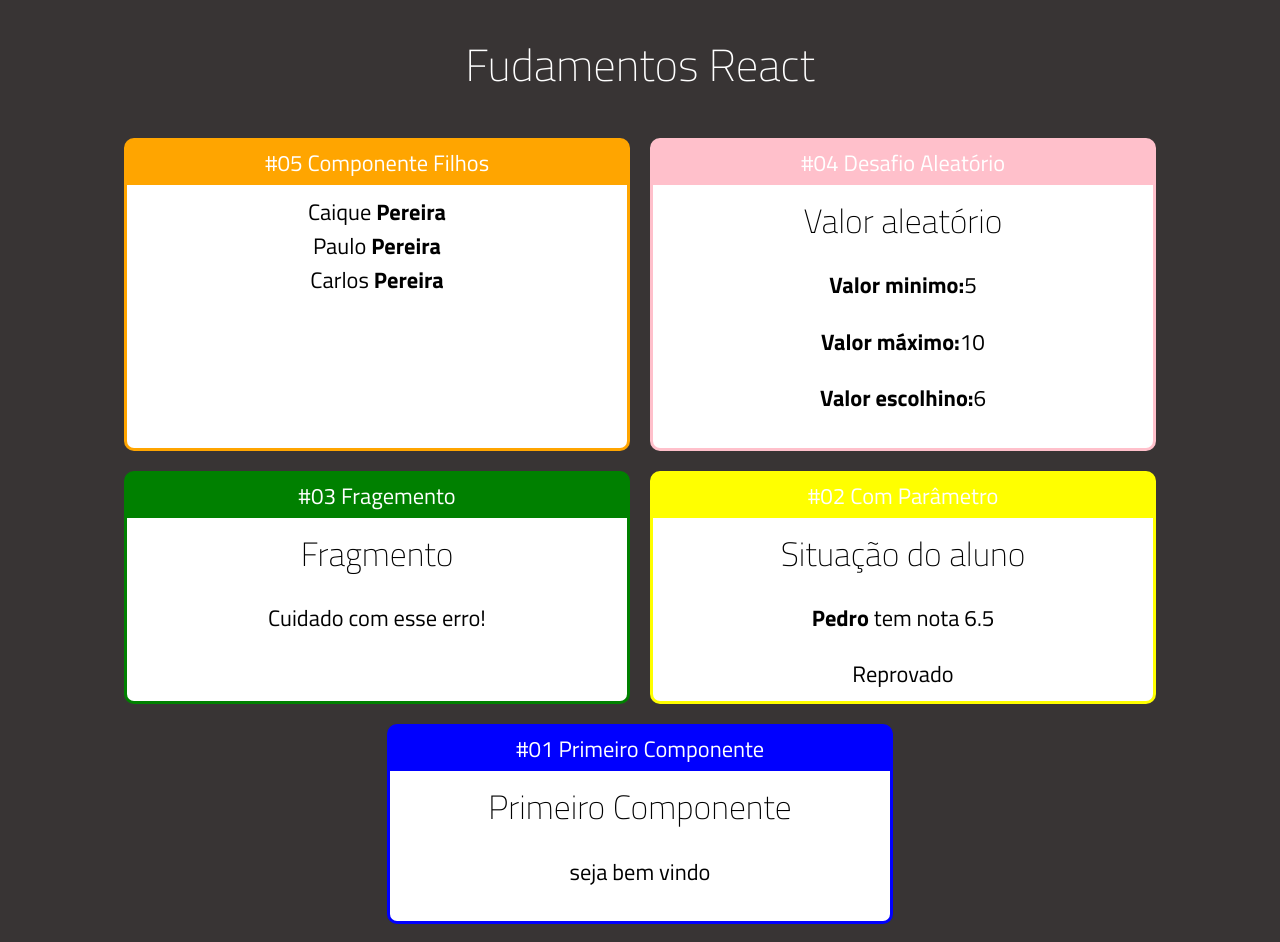
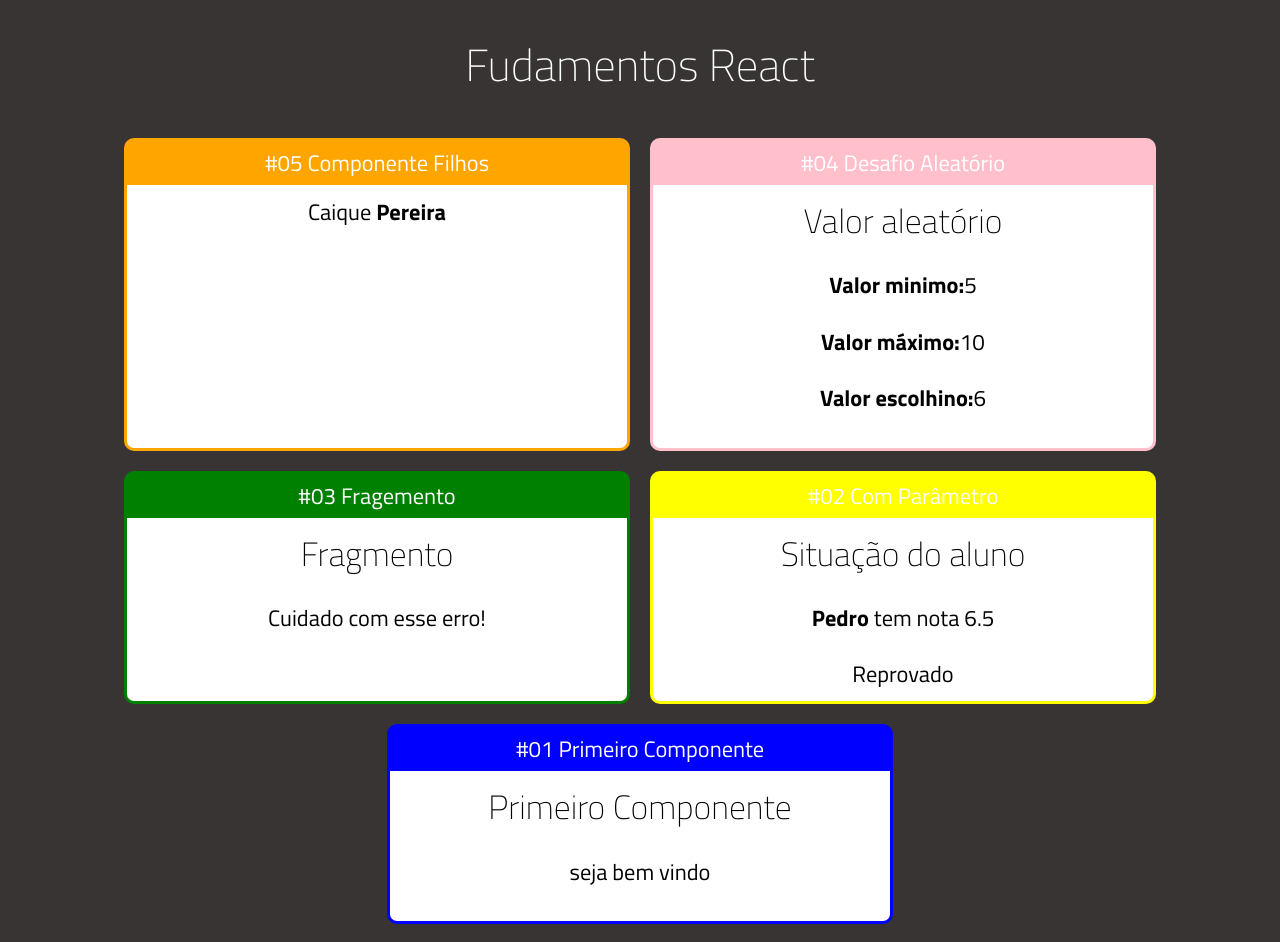
Before and after one commit to caiquewin/LearnReact, a React (Create React App) app: page / in a window 1280 px wide. Built offline with nearby package versions, Linux system fonts and the light colour scheme.

Commit message:
adicionando um elemento filho dentro pai de outra forma (passando somente 1  elemento)

```diff
--- a/src/App.jsx
+++ b/src/App.jsx
@@ -6,6 +6,7 @@
 import Aleatorio from "./components/basico/Aleatorio";
 import Card from "./layout/Card";
 import Familia from './components/basico/Familia';
+import FamiliaMembro from './components/basico/FamiliaMembro';
 
 export default function App(props) {
   return (
@@ -15,7 +16,11 @@
       <div className="Cards">
 
         <Card titulo="#05 Componente Filhos" color="orange">
-          <Familia sobrenome="Pereira"/>
+          <Familia sobrenome="Pereira">
+          <FamiliaMembro nome="Caique"/>
+            {/* <FamiliaMembro nome="Paulo"  {...props}/>
+            <FamiliaMembro nome="Carlos"  {...props}/> */}
+            </Familia>
         </Card>
 
         <Card titulo="#04 Desafio Aleatório" color="pink">
--- a/src/components/basico/Familia.jsx
+++ b/src/components/basico/Familia.jsx
@@ -1,13 +1,11 @@
 import React from "react";
-import FamiliaMembro from "./FamiliaMembro";
+
 export default (props)=>{
 
     return(
         <div>
-            <FamiliaMembro nome="Caique" {...props}/>
-            <FamiliaMembro nome="Paulo"  {...props}/>
-            <FamiliaMembro nome="Carlos"  {...props}/>
-
+            {/* passando a propriedade do pai para o filho */}
+            {React.cloneElement(props.children,{...props})}
         </div>
     )
 }
```
